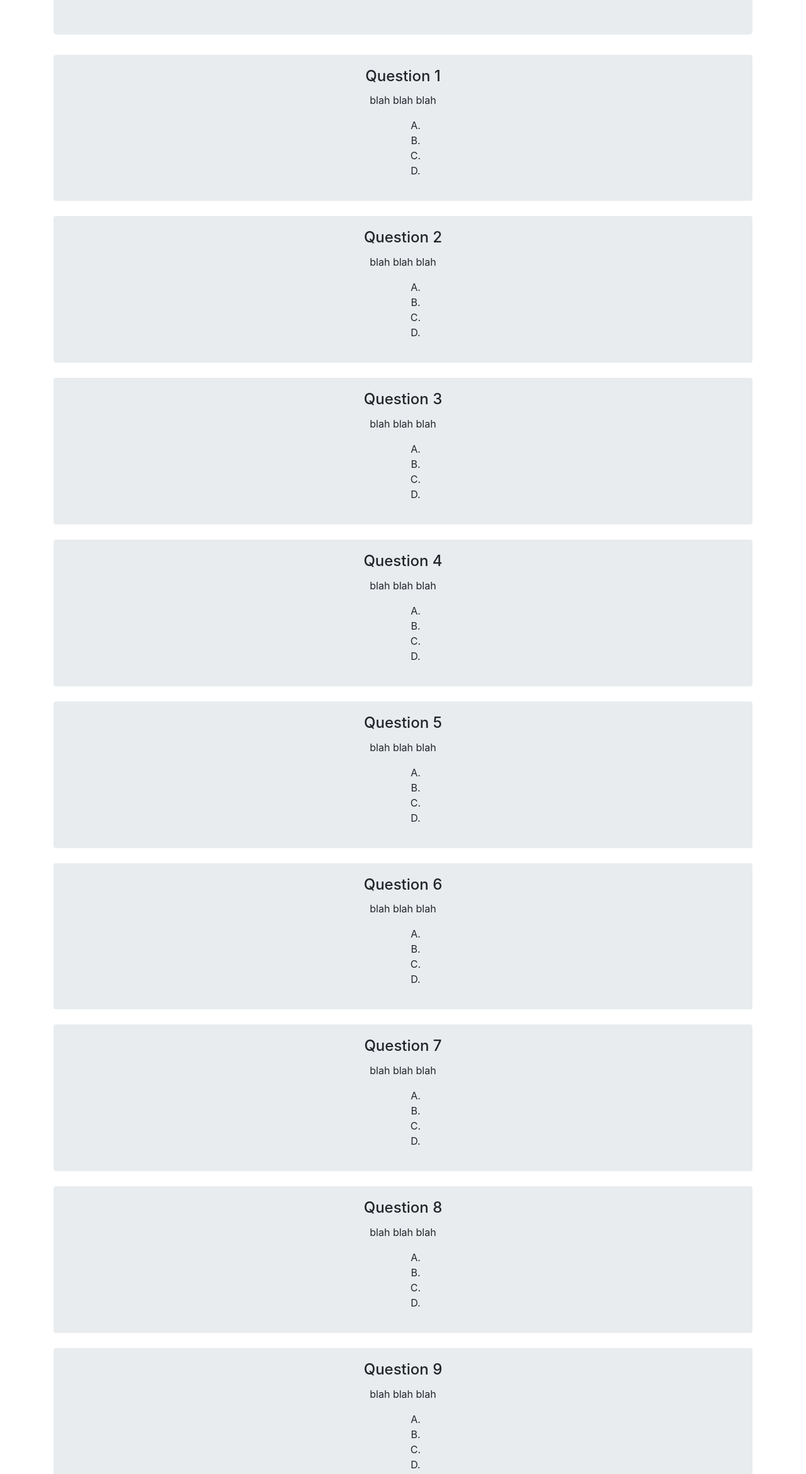
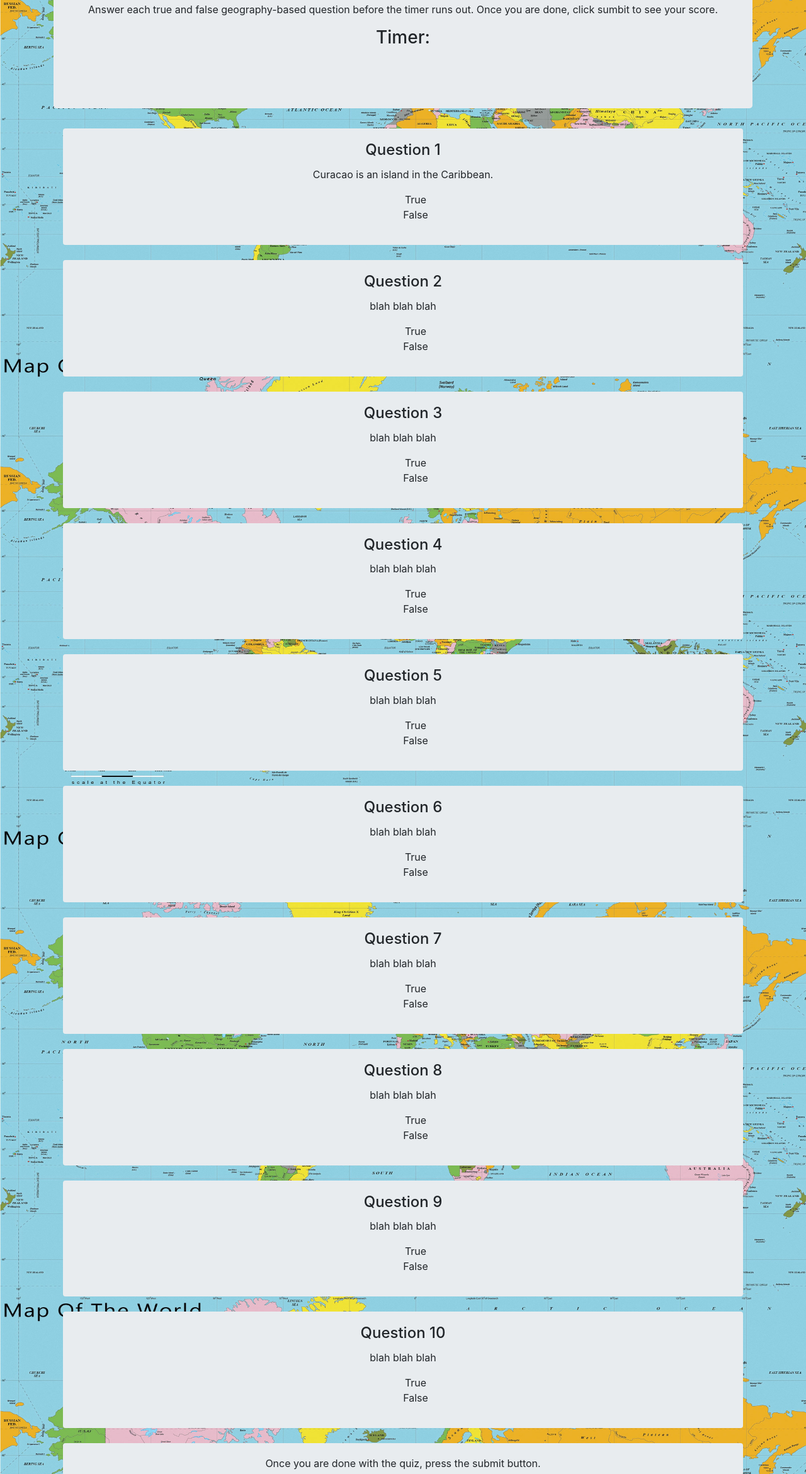
Before and after one commit to FrancescaPuche/Trivia-Game, a plain HTML site: page index.html in a window 1280 px wide. Shown: the part 195-2536 px from the top of the page at 63% size. Drawn offline with nearby package versions, Linux system fonts and the light colour scheme.

Commit message:
more css

```diff
--- a/Assets/CSS/style.css
+++ b/Assets/CSS/style.css
@@ -1,5 +1,13 @@
 body {
- background: url(#);
+ background: url(../Images/map2.jpg);
+ background-size: 1320px 750px;
+
+
+}
+
+h1 {
+    font-size: 70px;
+    text-decoration: underline;
 }
 
 .card {
--- a/index.html
+++ b/index.html
@@ -20,21 +20,23 @@
         <div class="jumbotron">
             <header class="text-center">
                 <h1>Trivia Game</h1>
-                <h3>Instructions</h3>
+                <h3>Instructions:</h3>
+                <p>Answer each true and false geography-based question before the timer runs out. Once you are done,
+                    click sumbit to see your score.
+                </p>
+                <h3> Timer: <span id="timer"> </span></h3>
             </header>
             <br>
         </div>
-
+        <div class="container">
             <div class="card">
                 <div class="card-body">
                     <h4 class="card-title text-center">Question 1</h4>
-                <p class="card-text text-center">blah blah blah</p>
+                    <p class="card-text text-center">Curacao is an island in the Caribbean.</p>
                     <p>
                         <ul class="text-center">
-                        <li class="question">A.</li>
-                        <li class="question">B.</li>
-                        <li class="question">C.</li>
-                        <li class="question">D.</li>
+                            <li class="question">True</li>
+                            <li class="question">False</li>
                         </ul>
                     </p>
                 </div>
@@ -48,10 +50,8 @@
                     <p class="card-text text-center">blah blah blah</p>
                     <p>
                         <ul class="text-center">
-                        <li class="question">A.</li>
-                        <li class="question">B.</li>
-                        <li class="question">C.</li>
-                        <li class="question">D.</li>
+                            <li class="question">True</li>
+                            <li class="question">False</li>
                         </ul>
                     </p>
                 </div>
@@ -65,10 +65,8 @@
                     <p class="card-text text-center">blah blah blah</p>
                     <p>
                         <ul class="text-center">
-                        <li class="question">A.</li>
-                        <li class="question">B.</li>
-                        <li class="question">C.</li>
-                        <li class="question">D.</li>
+                            <li class="question">True</li>
+                            <li class="question">False</li>
                         </ul>
                     </p>
                 </div>
@@ -82,10 +80,8 @@
                     <p class="card-text text-center">blah blah blah</p>
                     <p>
                         <ul class="text-center">
-                        <li class="question">A.</li>
-                        <li class="question">B.</li>
-                        <li class="question">C.</li>
-                        <li class="question">D.</li>
+                            <li class="question">True</li>
+                            <li class="question">False</li>
                         </ul>
                     </p>
                 </div>
@@ -99,10 +95,8 @@
                     <p class="card-text text-center">blah blah blah</p>
                     <p>
                         <ul class="text-center">
-                        <li class="question">A.</li>
-                        <li class="question">B.</li>
-                        <li class="question">C.</li>
-                        <li class="question">D.</li>
+                            <li class="question">True</li>
+                            <li class="question">False</li>
                         </ul>
                     </p>
                 </div>
@@ -116,10 +110,8 @@
                     <p class="card-text text-center">blah blah blah</p>
                     <p>
                         <ul class="text-center">
-                        <li class="question">A.</li>
-                        <li class="question">B.</li>
-                        <li class="question">C.</li>
-                        <li class="question">D.</li>
+                            <li class="question">True</li>
+                            <li class="question">False</li>
                         </ul>
                     </p>
                 </div>
@@ -133,10 +125,8 @@
                     <p class="card-text text-center">blah blah blah</p>
                     <p>
                         <ul class="text-center">
-                        <li class="question">A.</li>
-                        <li class="question">B.</li>
-                        <li class="question">C.</li>
-                        <li class="question">D.</li>
+                            <li class="question">True</li>
+                            <li class="question">False</li>
                         </ul>
                     </p>
                 </div>
@@ -150,10 +140,8 @@
                     <p class="card-text text-center">blah blah blah</p>
                     <p>
                         <ul class="text-center">
-                        <li class="question">A.</li>
-                        <li class="question">B.</li>
-                        <li class="question">C.</li>
-                        <li class="question">D.</li>
+                            <li class="question">True</li>
+                            <li class="question">False</li>
                         </ul>
                     </p>
                 </div>
@@ -167,10 +155,8 @@
                     <p class="card-text text-center">blah blah blah</p>
                     <p>
                         <ul class="text-center">
-                        <li class="question">A.</li>
-                        <li class="question">B.</li>
-                        <li class="question">C.</li>
-                        <li class="question">D.</li>
+                            <li class="question">True</li>
+                            <li class="question">False</li>
                         </ul>
                     </p>
                 </div>
@@ -184,10 +170,8 @@
                     <p class="card-text text-center">blah blah blah</p>
                     <p>
                         <ul class="text-center">
-                        <li class="question">A.</li>
-                        <li class="question">B.</li>
-                        <li class="question">C.</li>
-                        <li class="question">D.</li>
+                            <li class="question">True</li>
+                            <li class="question">False</li>
                         </ul>
                     </p>
                 </div>
@@ -200,7 +184,9 @@
                     <p class="card-text"> Once you are done with the quiz, press the submit button.</p>
                     <btn class="btn btn-primary">Submit</btn>
                 </div>
+            </div>
 
+        </div>
         <br>
 
     </div>
```
Also changed, not shown: Assets/Images/map-background.jpg (added), Assets/Images/map2.jpg (added), 1 other file. Lines whose indentation alone changed are shown as unchanged.
